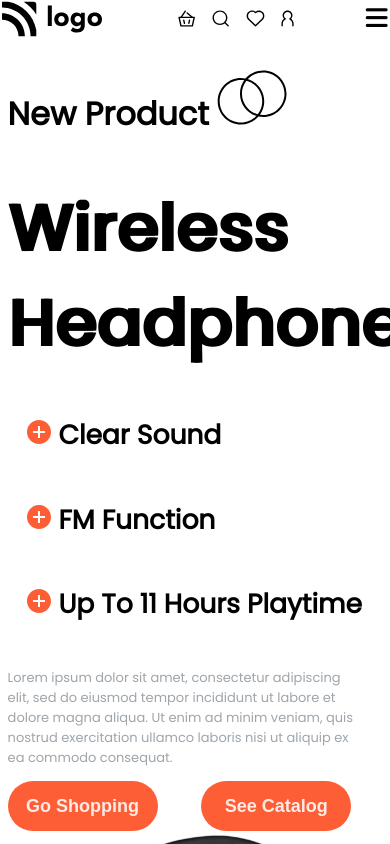
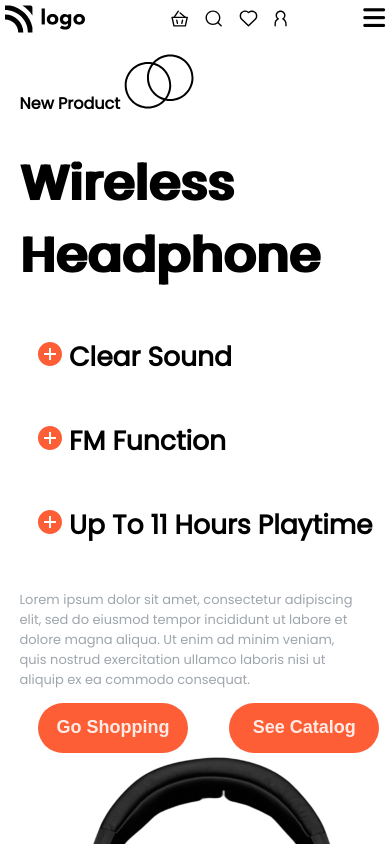
Before and after one commit to RenusreeMadhavarapu/Headphones-Home-Page, a website: page index.html in a window 390 px wide. Shown: the top 844 px of the page. Drawn offline with Linux system fonts and the light colour scheme.

Commit message:
second commit

```diff
--- a/css/index.css
+++ b/css/index.css
@@ -371,3 +371,24 @@ div.dot.tomato-dot{
 
 
         }
+        @media screen and (max-width:480px){
+
+
+            div.left-section h3{
+
+                font-size:100%;
+            }
+
+            div.left-section h1{
+
+                font-size:300%;
+            }
+            img.log{
+                width:80px;
+            }
+
+            button.action-btn:nth-child(1)
+{
+    margin-left:5%;
+}
+        }
```
